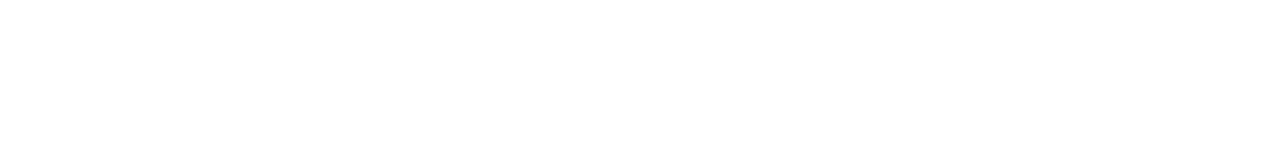
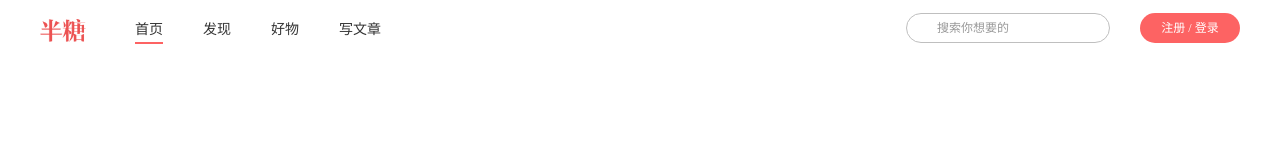
Before and after one commit to a417420427/sugar, a plain HTML site: page index.html in a window 1280 px wide. Drawn offline with Linux system fonts and the light colour scheme.

Commit message:
the header almost complete

```diff
--- /dev/null
+++ b/css/index.css
@@ -0,0 +1,104 @@
+/*
+ 	头部样式
+ * */
+
+header.head{
+	height: 60px;
+	background: #fff;
+}
+.wrapper.wrapper-head{
+	min-height: 1030px;
+	max-height: 1440px;
+}
+.head-menu-left{
+	float: left;
+	margin-left: 40px;
+}
+.head-menu-right{
+	margin-right: 40px;
+	float: right;
+}
+.logo{
+	float: left;
+	width: 47px;
+	height: 24px;
+	margin-right: 18px;
+	margin-top: 18px;
+	background: url(../img/logo.png) no-repeat 0 -23px;
+	background-size: 47px 47px;
+
+}
+
+.main-nav{
+	float: left;
+	padding-left: 10px;
+}
+.main-nav>li{
+	float: left;
+	line-height: 60px;
+	margin: 0 20px;
+	font-size: 14px;
+}
+.main-nav>li>a{
+	display: block;
+	line-height: 28px;
+	height: 28px;
+	margin: 16px 0;
+	position: relative;
+}
+.main-nav>li>a:after{
+	content: '';
+	position: absolute;
+	left: 50%;
+	bottom: 0;
+	display: block;
+	height: 2px;
+	width: 0;
+	background: #fd6363;
+	transition: all .2s;
+
+}
+.main-nav>li>a.current:after{
+	width: 100%;
+	left: 0;
+}
+.main-nav>li>a:hover:after{
+	width: 100%;
+	left: 0;
+}
+
+
+.head-menu-right{
+	margin-top: 13px;
+}
+.head-menu-right .login-register{
+	float: right;
+	width: 100px;
+	height: 30px;
+	border-radius: 15px;
+	background: #fd6363;
+	color: #fff;
+	text-align: center;
+	line-height: 30px;
+}
+#search-form{
+	position: relative;
+	margin-right: 30px;
+	float: right;
+}
+#search-form>input{
+	height: 26px;
+	width: 170px;
+	border: 1px solid #bfbfbf;
+	border-radius: 15px;
+	outline: none;
+	line-height: 28px;
+	color: #999;
+	padding-left: 30px;
+	transition: all .5s;
+}
+
+#search-form>input:focus{
+	width: 200px;
+}
+/**/
--- /dev/null
+++ b/css/public.css
@@ -0,0 +1,11 @@
+.wrapper{
+	width: 1030px;
+	margin: 0 auto;
+}
+
+.clearfix{
+	content: '';
+	display: block;
+	height: 0;
+	clear: both;
+}
--- a/index.html
+++ b/index.html
@@ -3,8 +3,37 @@
 	<head>
 		<meta charset="utf-8" />
 		<title></title>
+		<link rel="stylesheet" type="text/css" href="css/reset.css"/>
+		<link rel="stylesheet" type="text/css" href="css/index.css"/>
+		<style type="text/css">
+
+		</style>
 	</head>
 	<body>
+		<header class="head">
+			<div class="wrapper wrapper-head clearfix">
+				<div class="head-menu-left clearfix">
+					<a href="index.html" class="logo"></a>
+					<ul class="main-nav clearfix">
+						<li class="index"><a class="current" href="index.html">首页</a></li>
+						<li class="find"><a href="find.html">发现</a></li>
+						<li class="pretty"><a href="pretty.html">好物</a></li>
+						<li class="article"><a href="article.html">写文章</a></li>
+					</ul>
+				</div>
+				<div class="head-menu-right clearfix">
+					<a href="" class="login-register">
+						注册 / 登录
+					</a>
+					<div id="search-form">
+						<input type="text" value="搜索你想要的"/>
+						<a href="javascript:;" class="icon-h"></a>
+					</div>
+				</div>
+			</div>
+		</header>
 
+		<script src="js/jquery.1.11.3.min.js" type="text/javascript" charset="utf-8"></script>
+		<script src="js/index.js" type="text/javascript" charset="utf-8"></script>
 	</body>
 </html>
```
Also changed, not shown: css/reset.css (line endings or trailing spaces), img/icon/share-channel@2x.png (added), img/icon/sprites@x2.png (added), img/logo.png (added).
